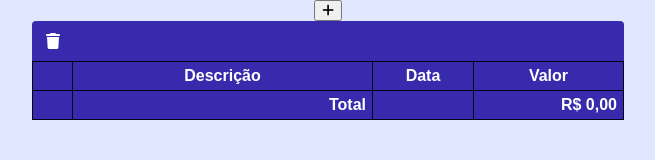
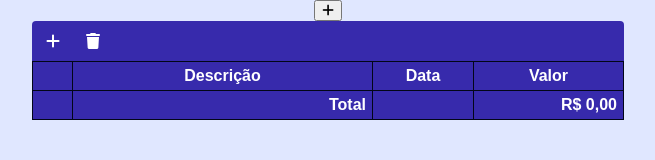
Before and after one commit to mentalitydark/expense-tracker, a React (Vite) app: page / in a window 1280 px wide. Shown: the top 160 px of the page, without its empty margins (312-967 px from the left). Built offline with nearby package versions, Linux system fonts and the light colour scheme.

Commit message:
feat: adiciona componente NewTransaction à lista

```diff
--- a/src/components/ListTransactions/ListTransactions.tsx
+++ b/src/components/ListTransactions/ListTransactions.tsx
@@ -1,3 +1,4 @@
+import { NewTransaction } from '../NewTransaction'
 import Table from '../Table'
 
 import { useListTransactions } from './useListTransactions'
@@ -22,6 +23,7 @@ export function ListTransactions() {
   return (
     <div className='list-transactions'>
       <div className='actions'>
+        <NewTransaction />
         <button onClick={removeTransactionsSelected}><i className='fa-solid fa-trash' /></button>
       </div>
       <Table.Root>
--- a/src/components/ListTransactions/useListTransactions.ts
+++ b/src/components/ListTransactions/useListTransactions.ts
@@ -1,4 +1,4 @@
-import { type ChangeEvent } from 'react'
+import { useMemo, type ChangeEvent } from 'react'
 
 import type { IFinancialTransaction } from '../../models'
 
@@ -6,7 +6,7 @@ import { useFinancialTransactions } from '../../hooks'
 
 export function useListTransactions() {
   const useFinancial = useFinancialTransactions()
-  const transactionsSelected = new Map<string, IFinancialTransaction>()
+  const transactionsSelected = useMemo(() => new Map<string, IFinancialTransaction>(), [])
 
   const onClickCheckbox = ({ target }: ChangeEvent<HTMLInputElement>) => {
     if (!target.checked) {
```
